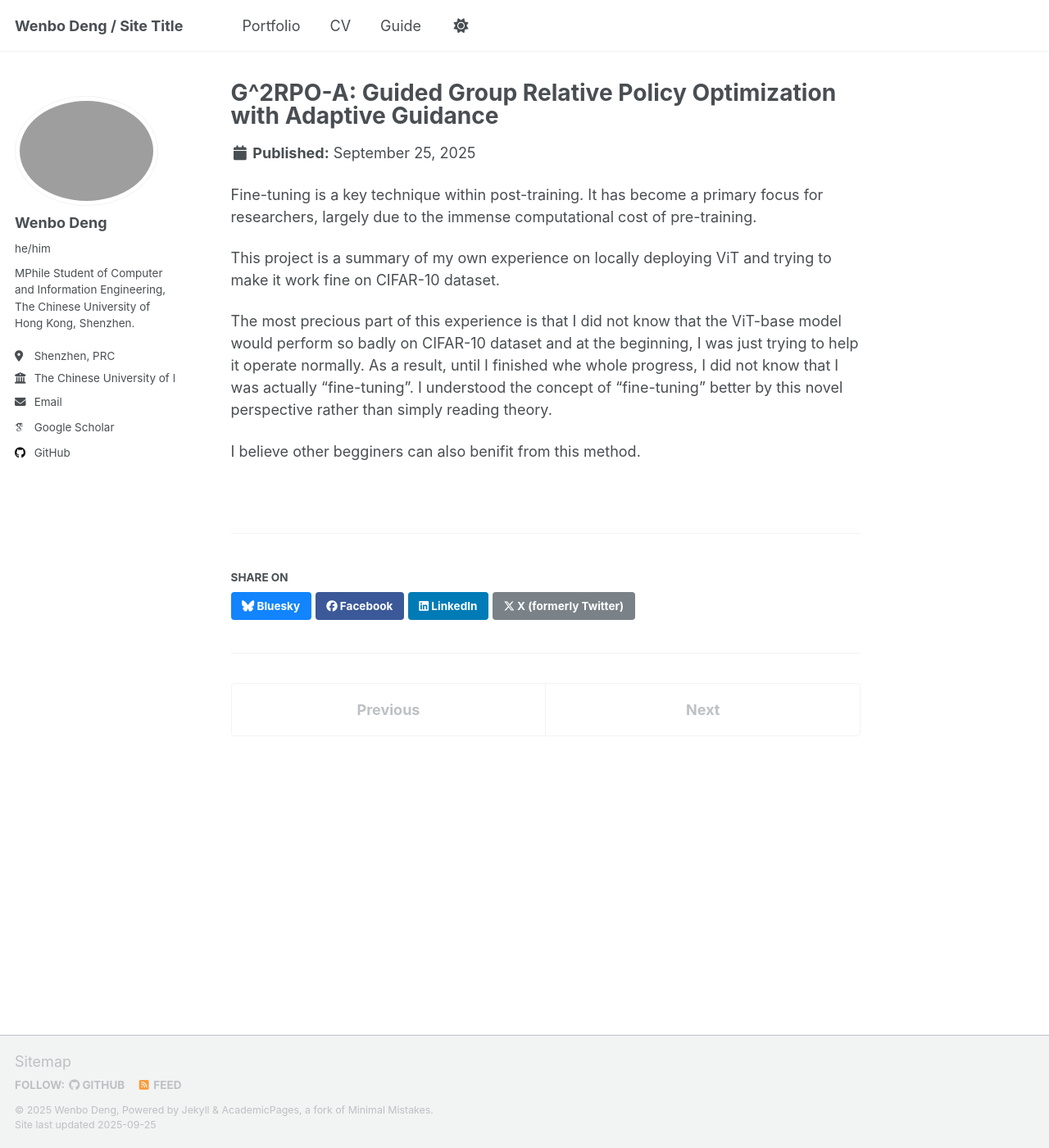
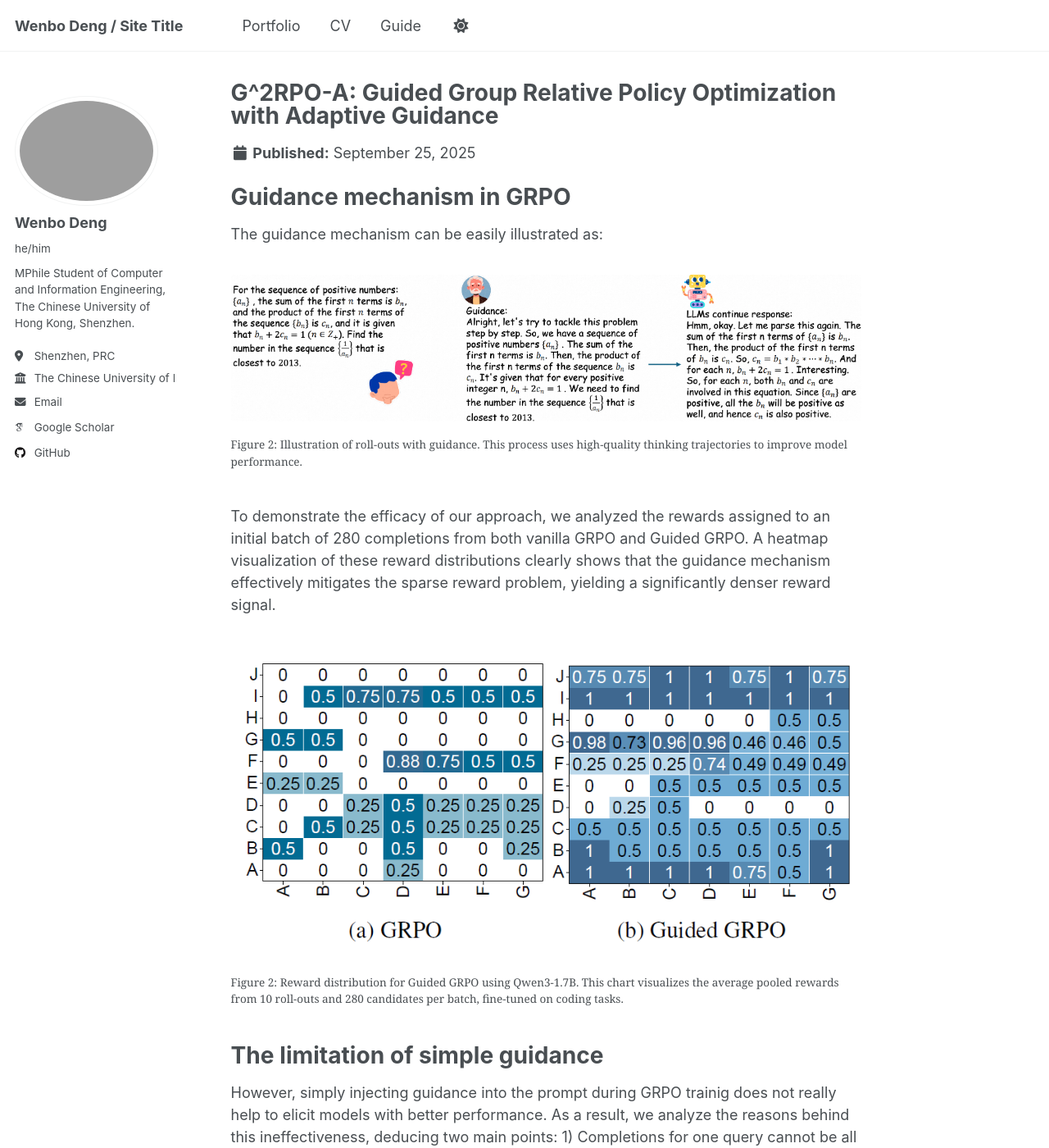
Before and after one commit to Blanca-s/Blanca-s.github.io, a Jekyll site: the page built from _portfolio/portfolio-3.md, in a window 1280 px wide and 1400 px high. Shown: the whole window at 82% size. Built offline with Jekyll 4.4.1, drawn with Linux system fonts in a browser that asks for light colours; some web fonts are replaced; a script that is not in the unit is left out; some of the changed text lies outside the part shown.

Commit message:
update portfolio

```diff
--- a/_portfolio/portfolio-3.md
+++ b/_portfolio/portfolio-3.md
@@ -1,13 +1,43 @@
 ---
 title: "G^2RPO-A: Guided Group Relative Policy Optimization with Adaptive Guidance"
-excerpt: "This paper investigates the training instability of Generative Reinforcement Preference Optimization (GRPO) when applied to smaller-scale Large Language Models (LLMs). We identify that the inherent difficulty for these models to generate high-quality completions leads to a sparse reward problem, thereby impeding the training process. To address this, we introduce a guidance mechanism into the GRPO framework. While this guidance effectively mitigates the sparse reward issue, it concurrently introduces the problem of advantage vanishing. Consequently, this work proposes novel methods to counteract this effect, ultimately achieving superior performance over the vanilla GRPO baseline. <br/><img src='/images/guided-overview.png' width='500'> "
+excerpt: "This paper investigates the training instability of Generative Reinforcement Preference Optimization (GRPO) when applied to smaller-scale Large Language Models (LLMs). We identify that the inherent difficulty for these models to generate high-quality completions leads to a sparse reward problem, thereby impeding the training process. To address this, we introduce a guidance mechanism into the GRPO framework. While this guidance effectively mitigates the sparse reward issue, it concurrently introduces the problem of advantage vanishing. Consequently, this work proposes novel methods to counteract this effect, ultimately achieving superior performance over the vanilla GRPO baseline. <br/><img src='/images/guided-overview.png'> "
 collection: portfolio
 ---
+# Guidance mechanism in GRPO
+The guidance mechanism can be easily illustrated as:
+<figure>
+  <img src="/images/guided-overview.png"
+       alt="A flowchart showing a process where a model's thinking steps are guided by high-quality examples.">
+  <figcaption>Figure 2: Illustration of roll-outs with guidance. This process uses high-quality thinking trajectories to improve model performance.
+  </figcaption>
+</figure>
 
-Fine-tuning is a key technique within post-training. It has become a primary focus for researchers, largely due to the immense computational cost of pre-training.
+To demonstrate the efficacy of our approach, we analyzed the rewards assigned to an initial batch of 280 completions from both vanilla GRPO and Guided GRPO. A heatmap visualization of these reward distributions clearly shows that the guidance mechanism effectively mitigates the sparse reward problem, yielding a significantly denser reward signal.
 
-This project is a summary of my own experience on locally deploying ViT and trying to make it work fine on CIFAR-10 dataset.
+<figure>
+  <img src="/images/comparison.png"
+       alt="A heatmap or grid visualization showing the reward distribution for Guided GRPO, where Qwen3-1.7B was fine-tuned on coding tasks. The chart displays a 10x7 matrix, representing the average pooled rewards from 10 roll-outs and 280 candidates per batch.">
+  <figcaption>Figure 2: Reward distribution for Guided GRPO using Qwen3-1.7B. This chart visualizes the average pooled rewards from 10 roll-outs and 280 candidates per batch, fine-tuned on coding tasks.
+  </figcaption>
+</figure>
 
-The most precious part of this experience is that I did not know that the ViT-base model would perform so badly on CIFAR-10 dataset and at the beginning, I was just trying to help it operate normally. As a result, until I finished whe whole progress, I did not know that I was actually "fine-tuning". I understood the concept of "fine-tuning" better by this novel perspective rather than simply reading theory.
+# The limitation of simple guidance
+However, simply injecting guidance into the prompt during GRPO trainig does not really help to elicit models with better performance. As a result, we analyze the reasons behind this ineffectiveness, deducing two main points: 1) Completions for one query cannot be all guided. 2) Guidance length matters in the training process.
 
-I believe other begginers can also benifit from this method.
+To figure out why simply injecting guidance in the prompt cannot effectively elicit the reasoning ability of small-scale LLMs, we analyze the advantage standard deviation during Guided GRPO training and find that when all completions for one query are guided, the advantage $\sigma$ are extremely low, meaning that the driver of strategy updates has almost vanished.
+
+<figure>
+  <img src="/images/advantage σ.png"
+       alt="">
+  <figcaption>Figure 2: An analyze of advantage standard deviation.
+  </figcaption>
+</figure>
+
+Thus, we propose that completions for one query should be partially guided, and the guiding ratio depends on the types of tasks and the size of models.
+
+# Other components assist guidance mechanism
+## Hard queries
+In many data filtration work, hard queries are removed from the trainig dataset and queries of medium difficulty are recommended. However, because the introduction of guidance, hard queries now can be more easily solved by models. Thus, the re-introducing of hard queries are considerable.
+
+## Adaptive guidance length
+Because the real-time performance and the difficulty level of the problem are uncertain at each training step, it is hard to make a pre-defined rule to decide how much guidance to provide at a certain step. Thus, we proposed that maybe an adaptive guidance selection mechanism is the key to the solution. The core of this idea is to decide the guidance length by the variance of success rate.
```
Also changed, not shown: images/advantage σ.png (added), images/comparison.png (added).
